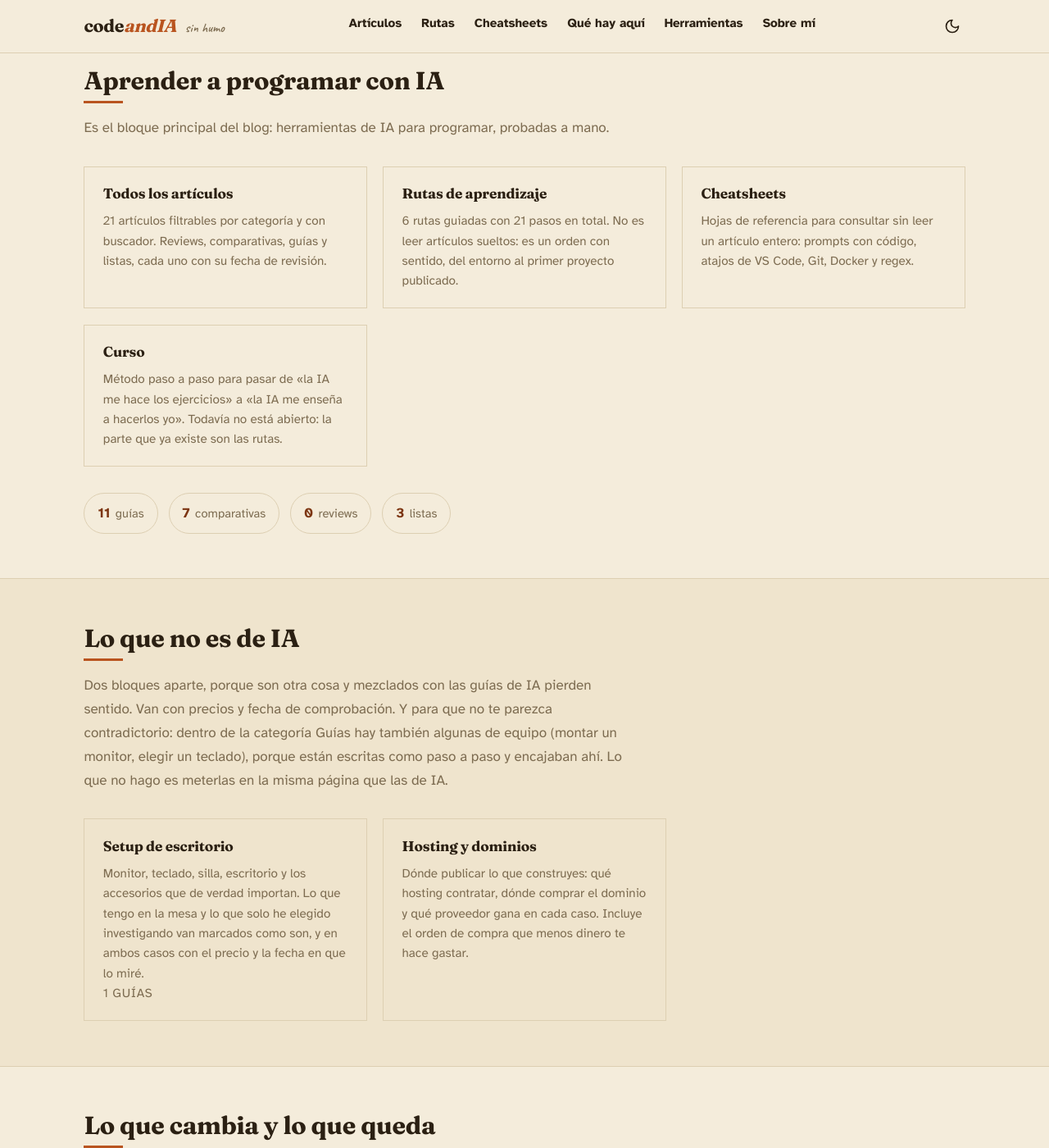
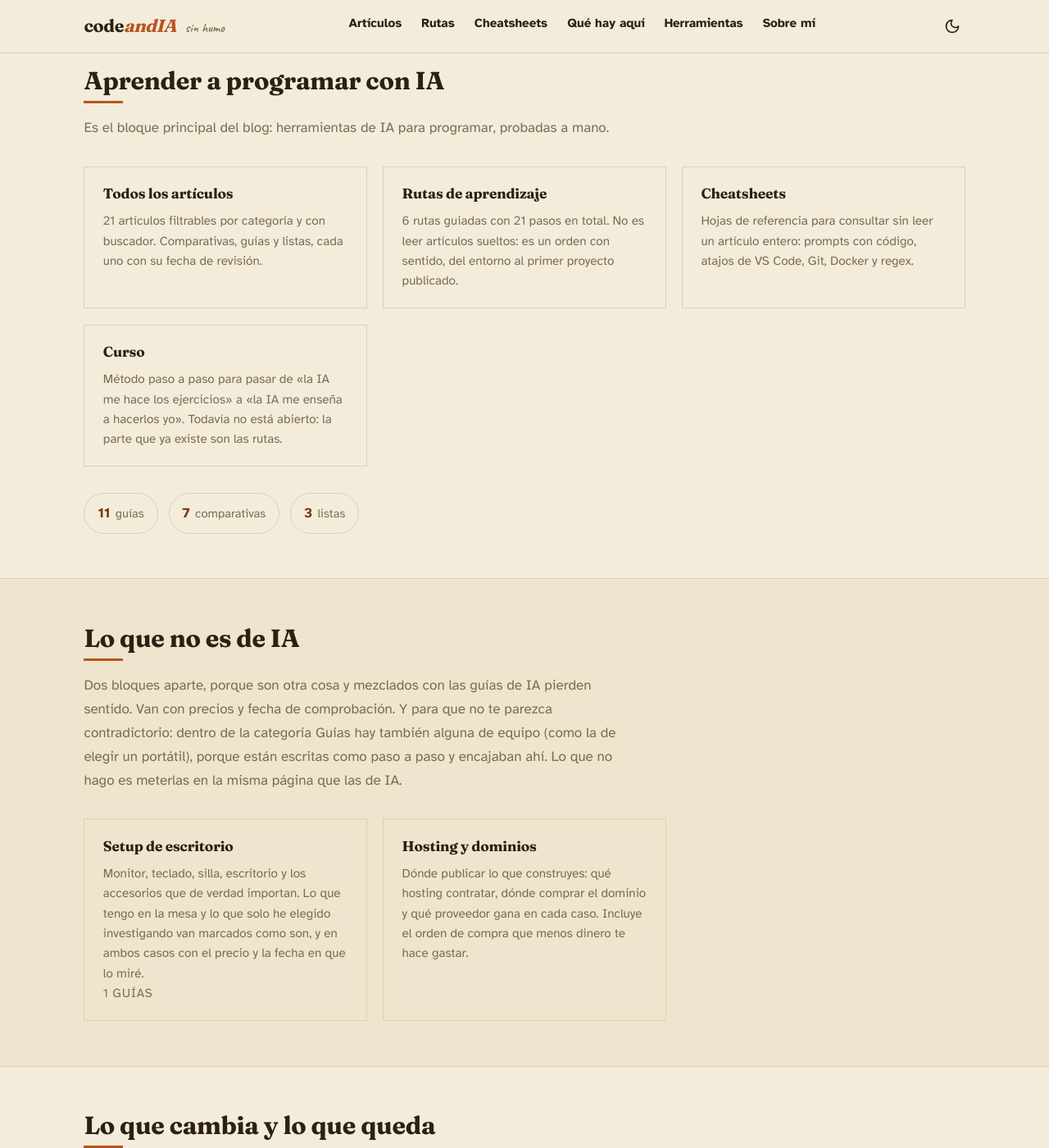
Before and after one commit to vibodigitalinfo-lab/codeandIA, a Jekyll site: the page built from que-hay-aqui.html, in a window 1280 px wide and 1400 px high, scrolled down 589 px. Shown: the whole window at 82% size. Built offline with Jekyll 4.4.1, drawn with Linux system fonts in a browser that asks for light colours.

Commit message:
Retira el hub de reviews vacio y lo desenlaza
La categoria Review se quedo sin piezas tras las bajas. Borra reviews.html (estaba vacio y seguia en el sitemap) y lo quita del footer, del pillar de /articulos/ y de los contadores de /que-hay-aqui/. Arregla la mencion a elegir un teclado (pieza retirada) en que-hay-aqui.

Anade un 301 /reviews/ -> /articulos/ al CSV de Cloudflare (notas en _informes). El mapeo Review de _layouts/article.html queda dormido, sin articulos que lo usen.

```diff
--- a/_includes/footer.html
+++ b/_includes/footer.html
@@ -18,7 +18,6 @@
         <a href="{{ "/articulos/" | relative_url }}">Artículos</a>
         <a href="{{ "/guias/" | relative_url }}">Guías</a>
         <a href="{{ "/comparativas/" | relative_url }}">Comparativas</a>
-        <a href="{{ "/reviews/" | relative_url }}">Reviews</a>
         <a href="{{ "/listas/" | relative_url }}">Listas</a>
         <a href="{{ "/rutas/" | relative_url }}">Rutas de aprendizaje</a>
         <a href="{{ "/cheatsheets/" | relative_url }}">Cheatsheets</a>
--- a/articulos.html
+++ b/articulos.html
@@ -29,10 +29,6 @@
       <a href="{{ "/listas/" | relative_url }}" class="pillar-link">
         <strong>Listas y recursos</strong>
         <span>{% assign _l = site.pages | where: "category", "Lista" | where_exp: "p", "p.layout != 'redirect'" | where_exp: "p", "p.noindex != true" | size %}{{ _l }} listas de herramientas y atajos</span>
-      </a>
-      <a href="{{ "/reviews/" | relative_url }}" class="pillar-link">
-        <strong>Reviews de herramientas</strong>
-        <span>{% assign _r = site.pages | where: "category", "Review" | where_exp: "p", "p.layout != 'redirect'" | where_exp: "p", "p.noindex != true" | size %}{{ _r }} herramientas analizadas a fondo</span>
       </a>
     </div>
 
--- a/que-hay-aqui.html
+++ b/que-hay-aqui.html
@@ -37,7 +36,7 @@
     <div class="index-cards">
       <div class="index-card">
         <h3 class="index-card-title"><a href="{{ '/articulos/' | relative_url }}">Todos los artículos</a></h3>
-        <p>{{ arts | size }} artículos filtrables por categoría y con buscador. Reviews, comparativas, guías y listas, cada uno con su fecha de revisión.</p>
+        <p>{{ arts | size }} artículos filtrables por categoría y con buscador. Comparativas, guías y listas, cada uno con su fecha de revisión.</p>
       </div>
       <div class="index-card">
         <h3 class="index-card-title"><a href="{{ '/rutas/' | relative_url }}">Rutas de aprendizaje</a></h3>
@@ -57,7 +56,6 @@
     <div class="index-counts">
       <a class="index-count" href="{{ '/guias/' | relative_url }}"><strong>{{ guias | size }}</strong> guías</a>
       <a class="index-count" href="{{ '/comparativas/' | relative_url }}"><strong>{{ comparativas | size }}</strong> comparativas</a>
-      <a class="index-count" href="{{ '/reviews/' | relative_url }}"><strong>{{ reviews | size }}</strong> reviews</a>
       <a class="index-count" href="{{ '/listas/' | relative_url }}"><strong>{{ listas | size }}</strong> listas</a>
     </div>
   </div>
@@ -66,7 +64,7 @@
 <section class="section section-alt">
   <div class="container">
     <h2 class="section-title">Lo que no es de IA</h2>
-    <p class="section-intro">Dos bloques aparte, porque son otra cosa y mezclados con las guías de IA pierden sentido. Van con precios y fecha de comprobación. Y para que no te parezca contradictorio: dentro de la categoría Guías hay también algunas de equipo (montar un monitor, elegir un teclado), porque están escritas como paso a paso y encajaban ahí. Lo que no hago es meterlas en la misma página que las de IA.</p>
+    <p class="section-intro">Dos bloques aparte, porque son otra cosa y mezclados con las guías de IA pierden sentido. Van con precios y fecha de comprobación. Y para que no te parezca contradictorio: dentro de la categoría Guías hay también alguna de equipo (como la de elegir un portátil), porque están escritas como paso a paso y encajaban ahí. Lo que no hago es meterlas en la misma página que las de IA.</p>
 
     <div class="index-cards">
       <div class="index-card">
```
Also changed, not shown: other parts of articulos.html (+1 -1 lines), other parts of que-hay-aqui.html (+1 -2 lines), reviews.html (deleted, +0 -57 lines).
